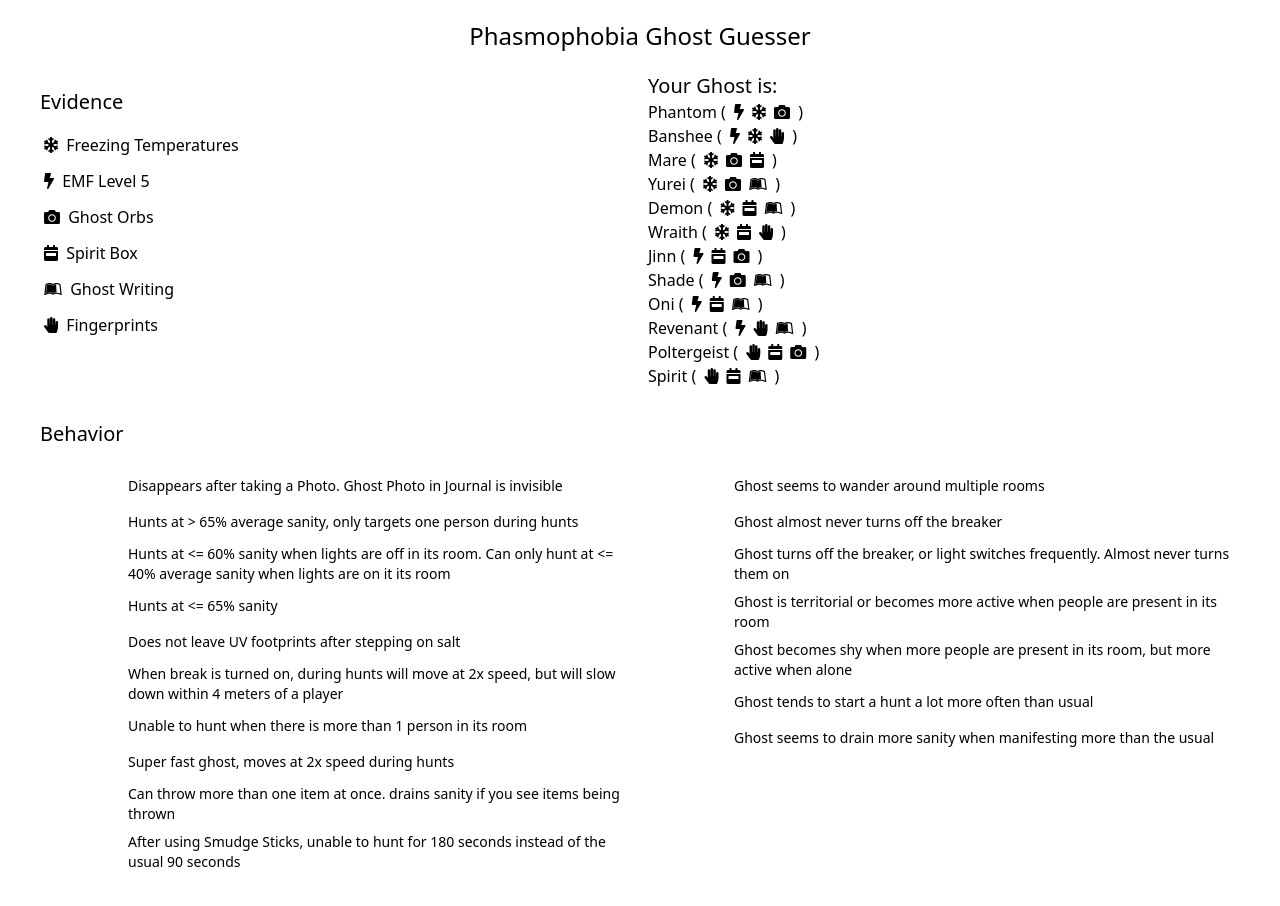
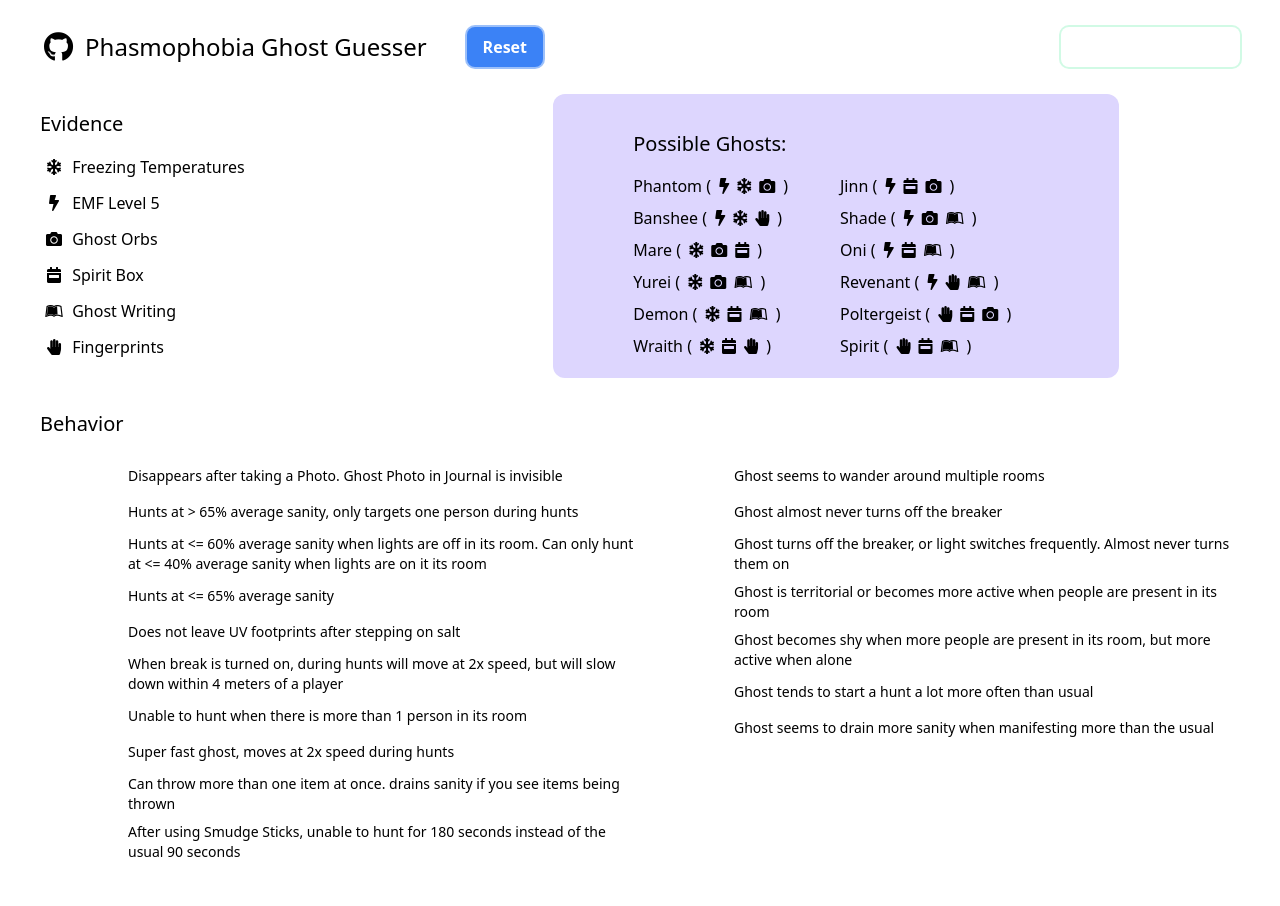
Before and after one commit to jetfontanilla/phasmophobia-ghost-guesser, an Angular app: page / in a window 1280 px wide. Built offline with nearby package versions, Linux system fonts and the light colour scheme.

Commit message:
- improve UI styling
- implement "No Evidence" mode

```diff
--- a/src/app/app.component.html
+++ b/src/app/app.component.html
@@ -1,31 +1,49 @@
-<h1 class="text-2xl text-center">Phasmophobia Ghost Guesser</h1>
+<div class="m-3 flex items-center">
+  <a href="https://github.com/jetfontanilla/phasmophobia-ghost-guesser">
+    <i class="fab fa-github text-3xl m-3" title="View Project"></i>
+  </a>
+  <h1 class="flex-initial text-2xl inline-block">Phasmophobia Ghost Guesser</h1>
+  <span class="inline-block rounded-lg px-4 py-2 text-l font-semibold text-white text-center cursor-pointer mr-2 hover:bg-opacity-75 bg-blue-500 ml-10 ring-2"
+        (click)="reset()"
+  >Reset</span>
+  <span class="inline-block rounded-lg px-4 py-2 text-l font-semibold text-white text-center cursor-pointer mr-2 hover:bg-opacity-75 ml-auto ring-2 ring-green-100"
+        [class.bg-gray-400]="!isNoEvidenceMode()"
+        [class.bg-green-500]="isNoEvidenceMode()"
+        (click)="toggleNoEvidenceMode()"
+  >No Evidence Mode</span>
+</div>
+
 <div class="m-3 flex flex-wrap">
 
-  <div class="m-2 evidence flex-1">
+  <div class="m-2 evidence">
     <h2 class="text-xl my-4">Evidence</h2>
     <div *ngFor="let evidence of getEvidence()" class="my-2">
+      <ng-template [ngIf]="!isNoEvidenceMode() || evidence.noEvidence">
         <span class="inline-block w-52">
-        <i class="m-1" [ngClass]="evidence.iconClass" [title]="evidence.name"></i>
+          <i class="m-1 w-5 text-center" [ngClass]="evidence.iconClass" [title]="evidence.name"></i>
           {{evidence.name}}
         </span>
-      <span class="inline-block rounded-full px-3 py-1 text-sm font-semibold text-white w-20 text-center cursor-pointer mr-2"
-            [class.bg-gray-500]="isEvidenceUndefined(evidence.id) || isEvidenceAbsent(evidence.id)"
+        <span class="inline-block rounded-full px-3 py-1 text-sm font-semibold text-white w-20 text-center cursor-pointer mr-2 hover:bg-opacity-75"
+              [class.bg-gray-400]="isEvidenceUndefined(evidence.id) || isEvidenceAbsent(evidence.id)"
               [class.bg-green-500]="isEvidencePresent(evidence.id)"
               (click)="toggleEvidencePresence(evidence.id)"
         >Yes</span>
-      <span class="inline-block rounded-full px-3 py-1 text-sm font-semibold text-white w-20 text-center cursor-pointer"
-            [class.bg-gray-500]="isEvidenceUndefined(evidence.id) || isEvidencePresent(evidence.id)"
+        <span class="inline-block rounded-full px-3 py-1 text-sm font-semibold text-white w-20 text-center cursor-pointer hover:bg-opacity-75"
+              [class.bg-gray-400]="isEvidenceUndefined(evidence.id) || isEvidencePresent(evidence.id)"
               [class.bg-red-500]="isEvidenceAbsent(evidence.id)"
               (click)="toggleEvidenceAbsence(evidence.id)"
         >No</span>
+      </ng-template>
     </div>
   </div>
 
-  <div class="m-2 ghost-result flex-1">
+  <div class="m-2 ghost-result flex flex-auto justify-center">
+    <div class="ghost-list inline-block bg-purple-200 rounded-xl px-20 py-5">
       <ng-template [ngIf]="getPossibleGhosts().length">
-      <h2 class="text-xl">Your Ghost is:</h2>
-      <ul>
-        <li *ngFor="let ghost of getPossibleGhosts()">
+        <h2 class="text-xl my-4 inline-block" *ngIf="getPossibleGhosts().length > 1">Possible Ghosts:</h2>
+        <h2 class="text-xl my-4 inline-block" *ngIf="getPossibleGhosts().length === 1">Your Ghost is a:</h2>
+        <div class="grid grid-cols-2 grid-rows-6 grid-flow-col gap-2">
+          <span *ngFor="let ghost of getPossibleGhosts()">
           {{ghost.name}}
             <span *ngIf="getRemainingEvidence(ghost.evidence).length">
             (
@@ -34,18 +52,20 @@
             </span>
             )
           </span>
-        </li>
-      </ul>
+        </span>
+        </div>
       </ng-template>
+
       <ng-template [ngIf]="!getPossibleGhosts().length">
-      <h2 class="text-xl">No Possible Ghost</h2>
+        <h2 class="text-xl my-4">No Possible Ghost</h2>
         <div>Please check your evidence again</div>
         <ul>
-        <li>Poltergeist can give fake EMF5 spikes when throwing multiple objects</li>
+          <li>Poltergeist can give fake EMF5 graph spikes when throwing multiple objects at once</li>
           <li>Ghost events can also trigger a fake EMF5 spike</li>
           <li>Are you sure it's a Ghost orb?</li>
         </ul>
       </ng-template>
+    </div>
   </div>
 
   <div class="m-2 behavior flex-initial">
@@ -55,8 +75,8 @@
       <div class="behavior-giveaway">
         <div *ngFor="let behavior of getGhostBehaviorGiveaway()" class="flex items-center my-2">
           <span class="flex-none mr-2">
-            <span class="inline-block rounded-full px-3 py-1 text-sm font-semibold text-white w-20 text-center cursor-pointer"
-                [class.bg-gray-500]="!isSureCandidate(behavior.id)"
+            <span class="inline-block rounded-full px-3 py-1 text-sm font-semibold text-white w-20 text-center cursor-pointer hover:bg-opacity-75"
+                [class.bg-gray-400]="!isSureCandidate(behavior.id)"
                 [class.bg-green-500]="isSureCandidate(behavior.id)"
                 (click)="toggleSureCandidate(behavior.id)"
             >Yes</span>
@@ -68,8 +88,8 @@
       <div class="behavior-likely">
         <div *ngFor="let commonBehavior of getGhostBehaviorLikely(); index as behaviorIndex" class="flex items-center my-2">
           <span class="flex-none mr-2">
-            <span class="inline-block rounded-full px-3 py-1 text-sm font-semibold text-white w-20 text-center cursor-pointer"
-                  [class.bg-gray-500]="!isCommonBehaviorSelected(behaviorIndex)"
+            <span class="inline-block rounded-full px-3 py-1 text-sm font-semibold text-white w-20 text-center cursor-pointer hover:bg-opacity-75"
+                  [class.bg-gray-400]="!isCommonBehaviorSelected(behaviorIndex)"
                   [class.bg-green-500]="isCommonBehaviorSelected(behaviorIndex)"
                   (click)="toggleCommonBehavior(behaviorIndex)"
             >Yes</span>
--- a/src/app/app.component.scss
+++ b/src/app/app.component.scss
@@ -0,0 +1,3 @@
+.ghost-list {
+  min-width: 70%;
+}
--- a/src/app/app.component.ts
+++ b/src/app/app.component.ts
@@ -25,6 +25,7 @@
   private selectedCommonBehavior: number[] = [];
   private likelyCandidates: Ghost[] = [];
   private sureCandidate?: Ghost;
+  private noEvidence = false;
 
   constructor(private changeDetectorRef: ChangeDetectorRef) {
   }
@@ -34,6 +35,15 @@
     this.selectedCommonBehavior = [];
     this.likelyCandidates = [];
     this.sureCandidate = undefined;
+    this.changeDetectorRef.markForCheck();
+  }
+
+  isNoEvidenceMode(): boolean {
+    return this.noEvidence;
+  }
+
+  toggleNoEvidenceMode(): void {
+    this.noEvidence = !this.noEvidence;
     this.changeDetectorRef.markForCheck();
   }
 
--- a/src/app/ghost-properties.ts
+++ b/src/app/ghost-properties.ts
@@ -72,8 +72,8 @@
 export const GHOST_BEHAVIOR_GIVEAWAY: BehaviorEntity[] = [
   {id: Ghost.Phantom, value: 'Disappears after taking a Photo. Ghost Photo in Journal is invisible'},
   {id: Ghost.Banshee, value: 'Hunts at > 65% average sanity, only targets one person during hunts'},
-  {id: Ghost.Mare, value: 'Hunts at <= 60% sanity when lights are off in its room. Can only hunt at <= 40% average sanity when lights are on it its room'},
-  {id: Ghost.Demon, value: 'Hunts at <= 65% sanity'},
+  {id: Ghost.Mare, value: 'Hunts at <= 60% average sanity when lights are off in its room. Can only hunt at <= 40% average sanity when lights are on it its room'},
+  {id: Ghost.Demon, value: 'Hunts at <= 65% average sanity'},
   {id: Ghost.Wraith, value: 'Does not leave UV footprints after stepping on salt'},
   {id: Ghost.Jinn, value: 'When break is turned on, during hunts will move at 2x speed, but will slow down within 4 meters of a player'},
   {id: Ghost.Shade, value: 'Unable to hunt when there is more than 1 person in its room'},
```
Lines whose indentation alone changed are shown as unchanged.
